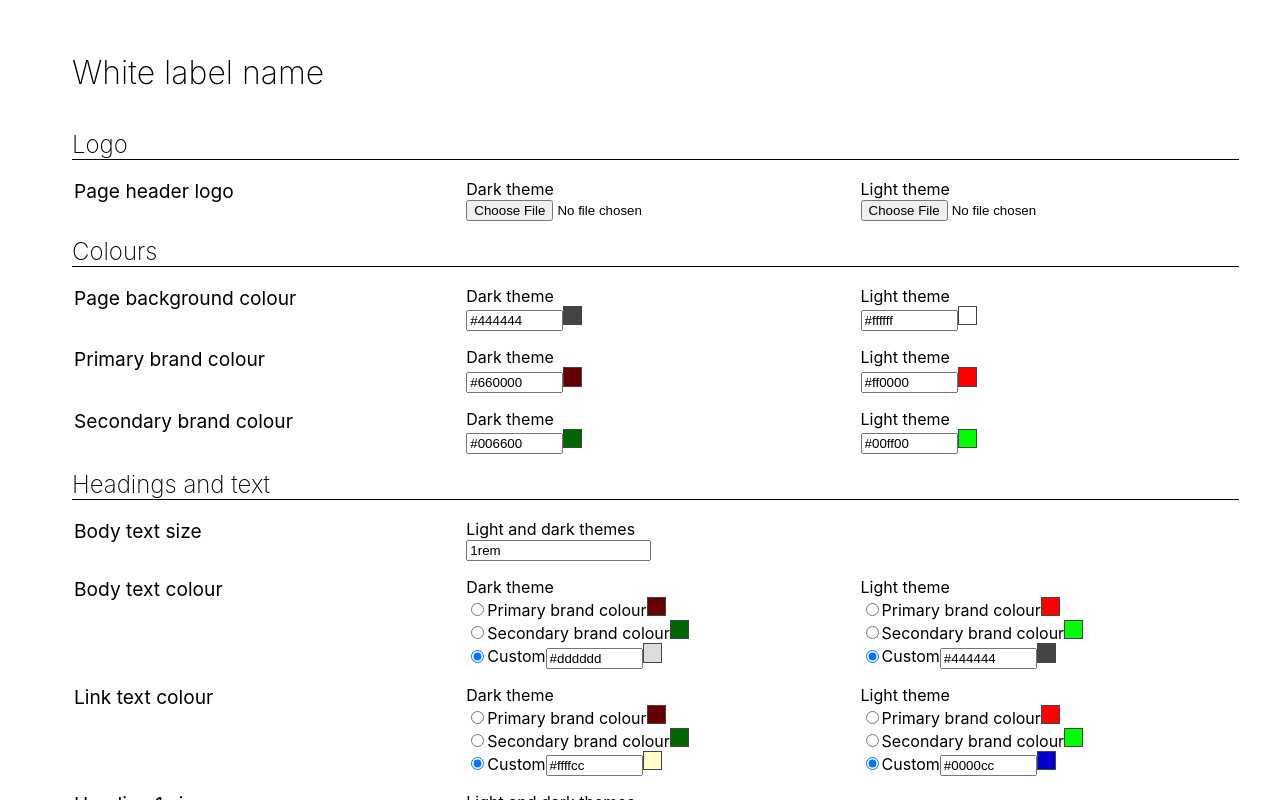
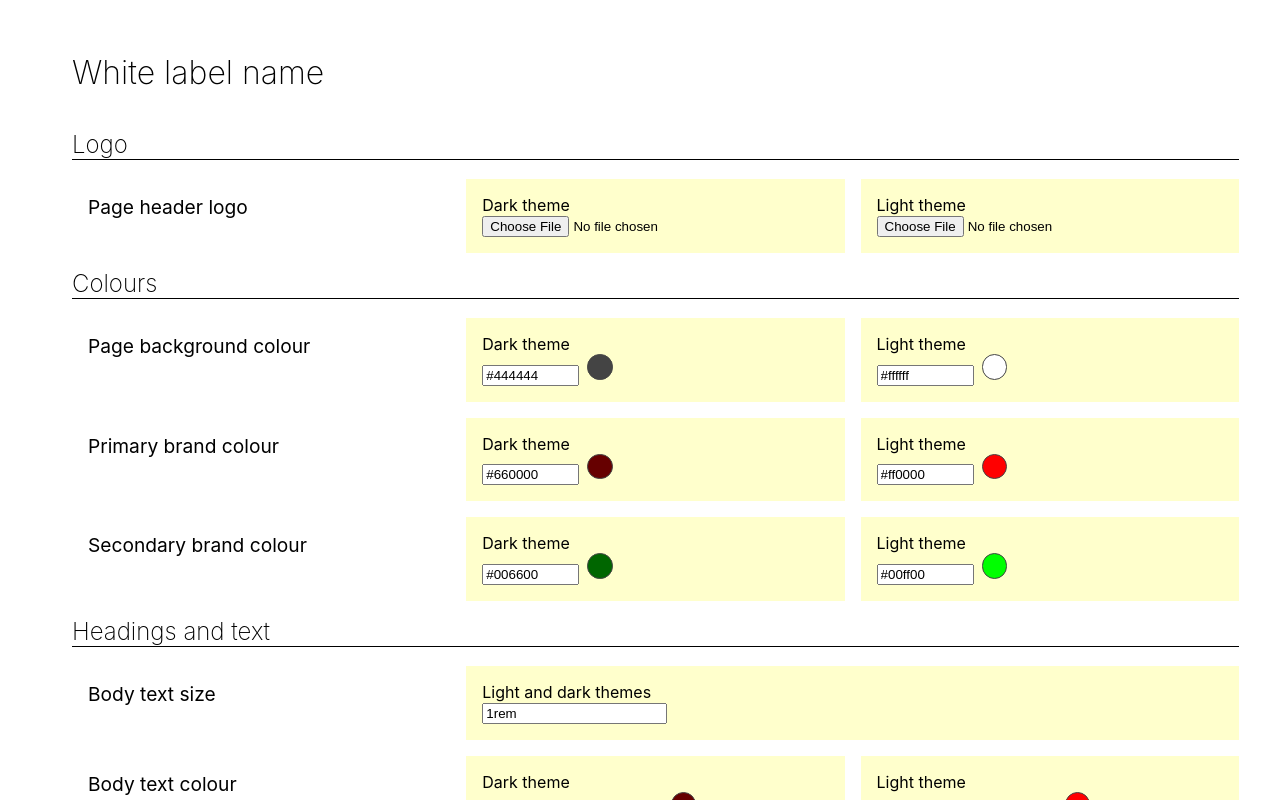
Before and after one commit to davidpounds/whitelabel, a React (Create React App) app: page / in a window 1280 px wide. Shown: the top 800 px of the page. Built offline with nearby package versions, Linux system fonts and the light colour scheme.

Commit message:
Adds padding and colour swatch previews circular

```diff
--- a/src/App.css
+++ b/src/App.css
@@ -1,4 +1,5 @@
 .app {
+  --grid-padding: 1rem;
   margin: 0 auto;
   padding: 0;
   max-width: 75rem;
--- a/src/components/CssCustomProperty.css
+++ b/src/components/CssCustomProperty.css
@@ -4,4 +4,5 @@
 .css-custom-property-heading {
     font-weight: normal;
     font-size: 1.2rem;
+    padding: var(--grid-padding, 0);
 }
--- a/src/components/CssValue.css
+++ b/src/components/CssValue.css
@@ -1,12 +1,19 @@
 .not-themed {
     grid-column: 2 / span 2;
+}
+.css-value {
+    padding: var(--grid-padding, 0);
+    background: #ffc;
 }
 .css-value-label {
     display: block;
 }
 .css-value-colour-swatch {
+    --swatch-size: 1.6rem;
     display: inline-block;
-    width: 1.2rem;
-    height: 1.2rem;
+    width: var(--swatch-size);
+    height: var(--swatch-size);
+    border-radius: calc(var(--swatch-size) / 2);
     border: 1px solid #444;
+    margin-left: 0.5rem;
 }
--- a/src/components/CssValue.jsx
+++ b/src/components/CssValue.jsx
@@ -1,4 +1,5 @@
 import './CssValue.css';
+import { useState, useEffect } from 'react';
 import { useSelector, useDispatch } from 'react-redux';
 import { updateValue } from '../actions';
 import { getWhiteLabelCssCustomProperties } from '../selectors';
@@ -18,7 +19,10 @@ const CssValue = props => {
     const labelText = themed ?
         `${theme} theme` :
         `${THEME.LIGHT} and ${THEME.DARK} themes`;
-    const updateHandler = e => dispatch(updateValue(theme, property, e.target.value));
+    const updateHandler = e => {
+        console.log(e);
+        dispatch(updateValue(theme, property, e.target.value));
+    }
     const valueProps = {
         id,
         theme,
@@ -53,16 +57,21 @@ const ColourValue = props => {
     const { id, theme, cssValue, updateHandler, property, includeColours = [] } = props;
     const cssCustomProperties = useSelector(getWhiteLabelCssCustomProperties);
     const getCssValueDetails = cssPropertyName => cssCustomProperties.find(ccp => ccp.property === cssPropertyName) ?? null;
-
     const showIncludeColours = Array.isArray(includeColours) && includeColours.length > 0;
     const useIncludedColour = showIncludeColours && includeColours.includes(cssValue);
+    const [customColourValue, setCustomColourValue] = useState(useIncludedColour ? getCssValueDetails(cssValue)?.value?.[theme] ?? '' : cssValue ?? '');
+
+    useEffect(() => {
+        setCustomColourValue(useIncludedColour ? getCssValueDetails(cssValue)?.value?.[theme] ?? '' : cssValue ?? '');
+        // eslint-disable-next-line
+    }, [useIncludedColour, cssValue, theme]);
 
     return (
         <>
             {showIncludeColours && includeColours.map(col => {
                 const optName = getCssValueDetails(col)?.propertyName ?? col;
                 return (
-                    <div>
+                    <div key={col}>
                         <input type="radio" name={`col-${id}`} value={col} checked={col === cssValue} onChange={updateHandler} />
                         {optName}
                         <span className="css-value-colour-swatch" style={{backgroundColor: `var(${col})`}}></span>
@@ -73,7 +82,7 @@ const ColourValue = props => {
             <div>
                 {showIncludeColours && (
                     <>
-                        <input type="radio" name={`col-${id}`} value="custom" checked={!useIncludedColour} />
+                        <input type="radio" name={`col-${id}`} value={customColourValue} checked={!useIncludedColour} onChange={updateHandler} />
                         Custom
                     </>
                 )}
@@ -82,12 +91,12 @@ const ColourValue = props => {
                     className="css-value-input"
                     type="text"
                     data-theme={theme}
-                    value={useIncludedColour ? getCssValueDetails(cssValue)?.value?.[theme] ?? '' : cssValue ?? ''}
+                    value={customColourValue}
                     onChange={updateHandler}
                     size={9}
                     disabled={useIncludedColour}
                 />
-                {!useIncludedColour && <span className="css-value-colour-swatch" style={{backgroundColor: `var(${property})`}}></span>}
+                <span className="css-value-colour-swatch" style={{backgroundColor: `var(${property})`}}></span>
             </div>
         </>
     );
```
